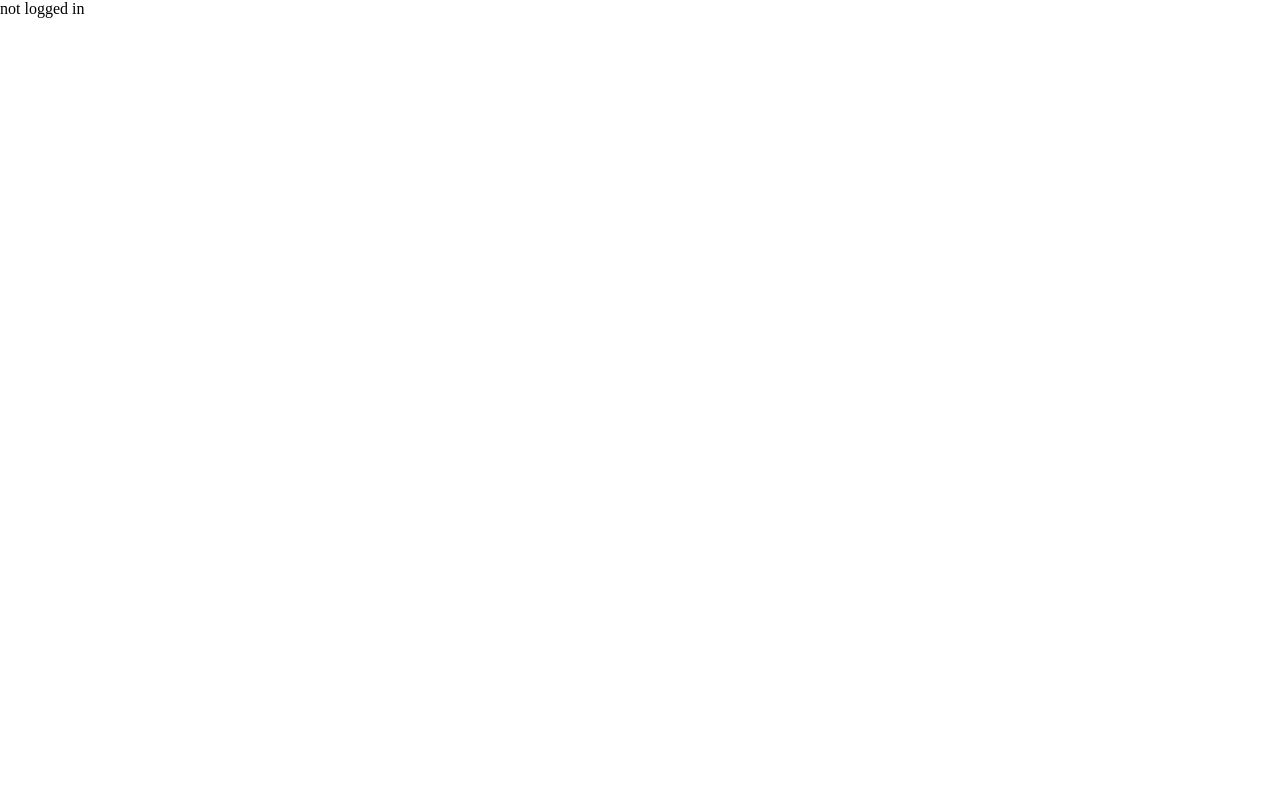
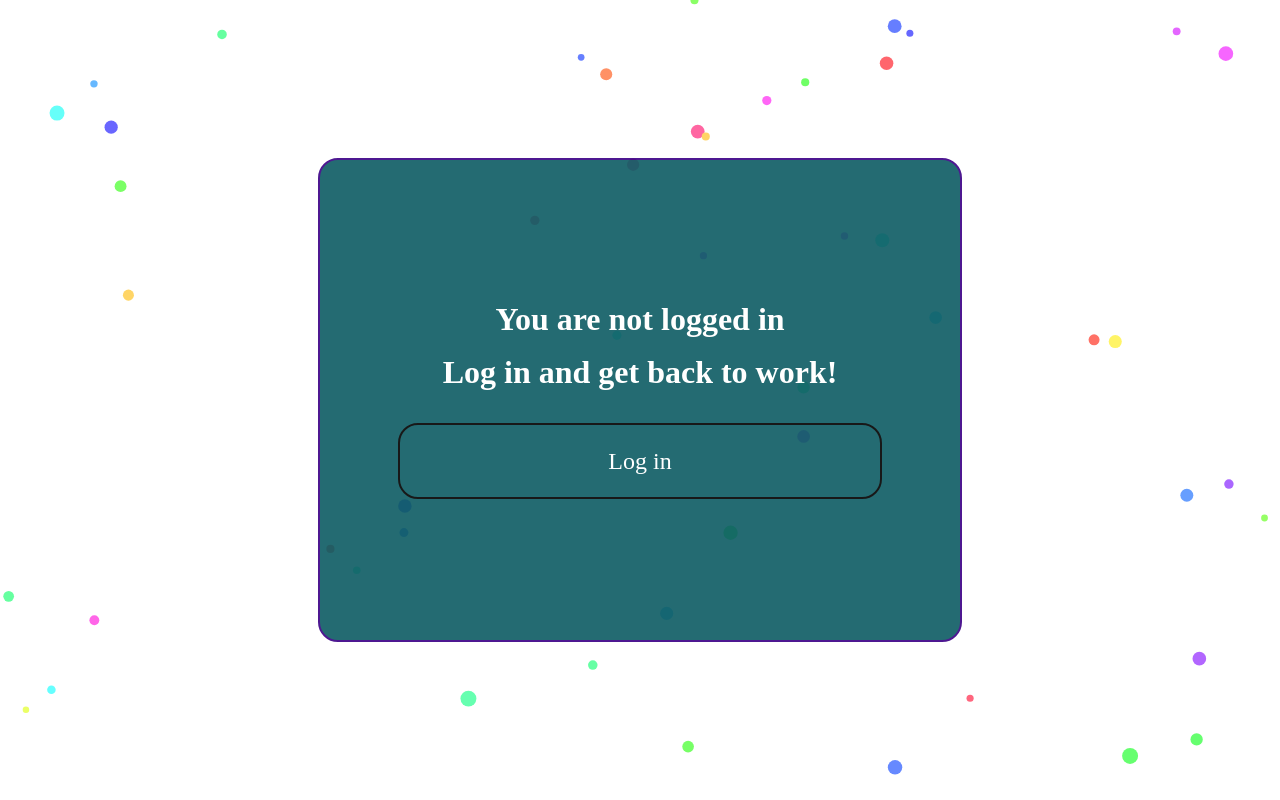
Before and after one commit to KavanKake/MultikitWebpage, a SvelteKit app in the folder my-app/: page /notLoggedIn in a window 1280 px wide. Built offline with nearby package versions, Linux system fonts and the light colour scheme; a web font is replaced by a local one.

Commit message:
Not logged in page

```diff
--- a/my-app/src/routes/notLoggedIn/+page.svelte
+++ b/my-app/src/routes/notLoggedIn/+page.svelte
@@ -1 +1,92 @@
-not logged in
+<script>
+    import FloatingDots from "../../lib/komponent/FloatingDots.svelte";
+    let showAnimation = true;
+</script>
+
+
+<div class="page">
+    <div class="container">
+        <div class="upperpart">
+            <h1>You are not logged in</h1>
+            <h1>Log in and get back to work!</h1>
+        </div>
+        <div class="lowerpart">
+            <a class="login-button" href="/login">Log in</a>
+        </div>
+    </div>
+</div>
+
+
+
+{#if showAnimation}
+  <FloatingDots />
+{/if}
+
+<style>
+    .page{
+        display: flex;
+        flex-direction: column;
+        justify-content: center;
+        align-items: center;
+        height: 100vh;
+    }
+    .container{
+        display: flex;
+        flex-direction: column;
+        justify-content: center;
+        align-items: center;
+        gap: 2em;
+        height: 30em;
+        width: 40em;
+        border: #3B0086 2px solid;
+        border-radius: 20px 20px 20px 20px;
+        background-color: #0D5C63;
+        opacity: 0.9;
+        font-family: coolvetica;
+    }
+
+    .upperpart{
+        display: flex;
+        flex-direction: column;
+        justify-content: center;
+        align-items: center;
+        gap: 1em;
+    }
+
+    .lowerpart{
+        display: flex;
+        flex-direction: column;
+        justify-content: center;
+        text-align: center;
+        align-items: center;
+        gap: 1em;
+    }
+
+    .login-button{
+        display: flex;
+        flex-direction: column;
+        justify-content: center;
+        align-items: center;
+        color: white;
+        font-family: coolvetica;
+        font-size: 1.5em;
+        background-color: #0D5C63;
+        border: 2px solid #000000;
+        border-radius: 20px 20px 20px 20px;
+        width: 20em;
+        height: 3em;
+        transition: all 0.5s ease-in-out;
+        &&:hover{
+            scale: 1.2;
+        }
+    }
+
+    h1{
+        color: white;
+        margin: 0;
+    }
+
+    a{
+        text-decoration: none;
+    }
+</style>
```
